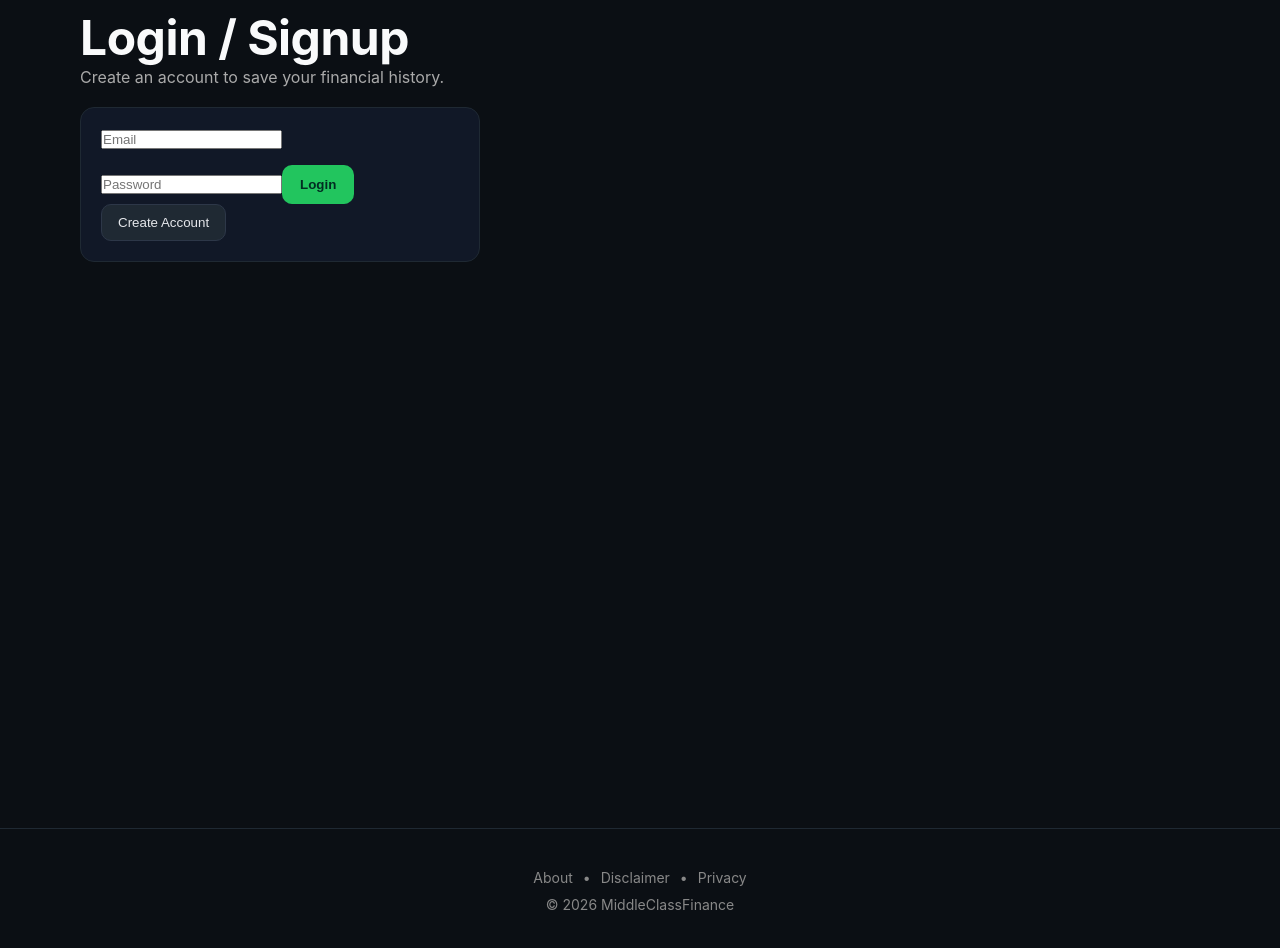
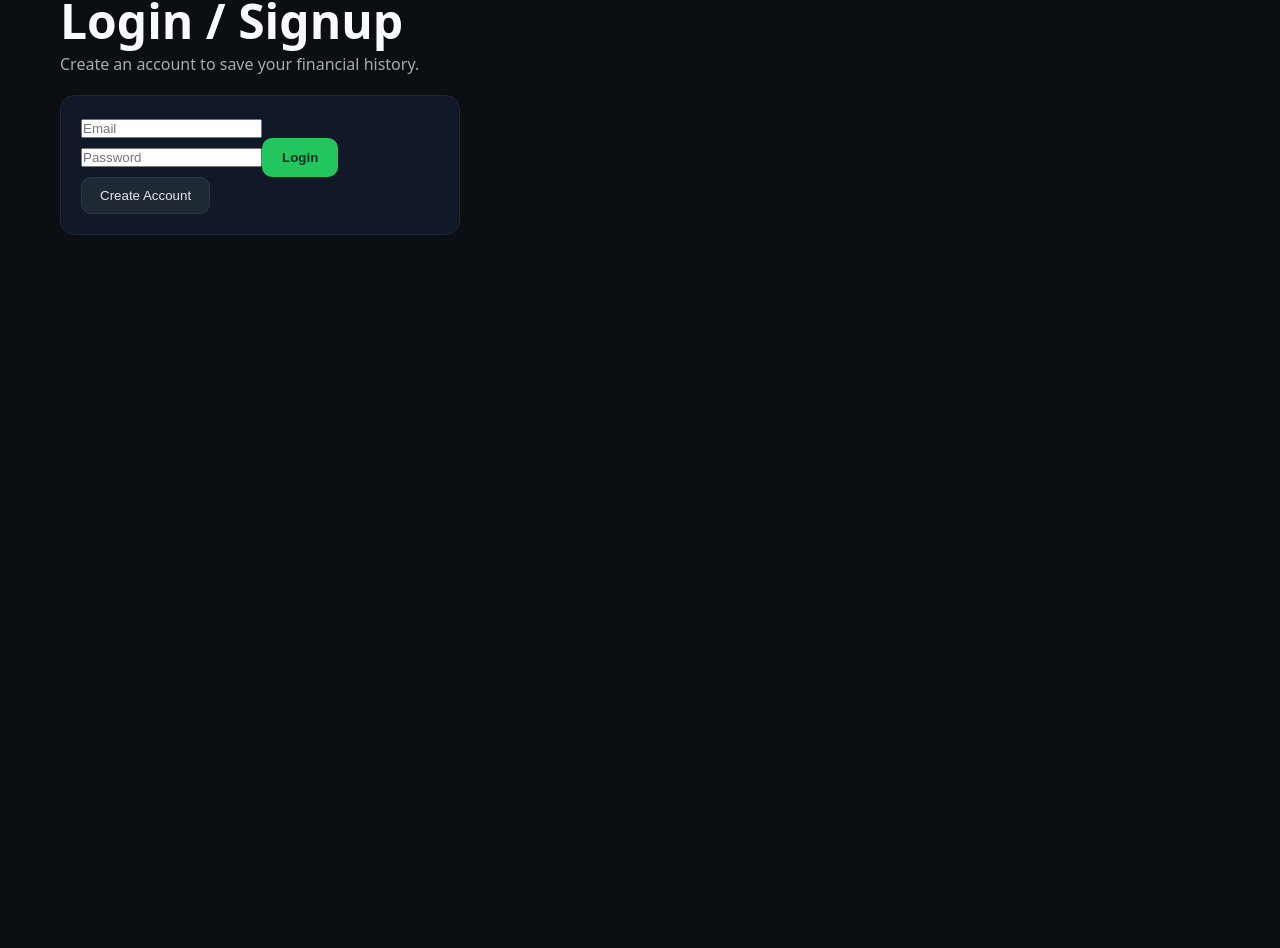
Before and after one commit to undercrypted-bator/middleclassfinance, a Next.js app: page /login in a window 1280 px wide. Shown: the part 52-1000 px from the top of the page. After the commit the page ends 800 px from the top, so only its background shows below. Built offline with nearby package versions, Linux system fonts and the light colour scheme; no server answers.

Commit message:
Fix: reset UI to stable base with clean layout and CSS

```diff
--- a/app/globals.css
+++ b/app/globals.css
@@ -4,14 +4,13 @@
   margin: 0;
 }
 
-html,
-body {
-  max-width: 100vw;
-  overflow-x: hidden;
+html, body {
+  width: 100%;
+  min-height: 100%;
   background: #0b0f14;
   color: #e5e7eb;
-  font-family: -apple-system, BlinkMacSystemFont, "Segoe UI", Roboto,
-    Helvetica, Arial, sans-serif;
+  font-family: system-ui, -apple-system, BlinkMacSystemFont, "Segoe UI",
+    Roboto, Helvetica, Arial, sans-serif;
 }
 
 a {
@@ -19,36 +18,28 @@ a {
   text-decoration: none;
 }
 
+main {
+  max-width: 1200px;
+  margin: 0 auto;
+  padding: 40px 20px;
+}
+
+/* Headings */
 h1, h2, h3 {
   color: #f9fafb;
   font-weight: 700;
-  letter-spacing: -0.5px;
 }
 
-h1 {
-  font-size: 48px;
-}
+h1 { font-size: 48px; }
+h2 { font-size: 28px; margin-top: 40px; }
 
-h2 {
-  font-size: 28px;
-  margin-top: 40px;
-  border-bottom: 2px solid #22c55e;
-  padding-bottom: 6px;
-  display: inline-block;
-}
-
-main {
-  padding: 60px 80px;
-  min-height: 100vh;
-}
-
+/* Buttons */
 .button-primary {
-  margin-top: 16px;
   background: #22c55e;
   color: #022c22;
-  padding: 12px 18px;
+  padding: 12px 20px;
+  border-radius: 10px;
   border: none;
-  border-radius: 10px;
   font-weight: 600;
   cursor: pointer;
 }
@@ -56,12 +47,13 @@ main {
 .button-secondary {
   background: #1f2933;
   color: #e5e7eb;
-  padding: 10px 16px;
+  padding: 10px 18px;
+  border-radius: 10px;
   border: 1px solid #2d3748;
-  border-radius: 10px;
   cursor: pointer;
 }
 
+/* Cards */
 .card {
   background: #111827;
   border: 1px solid #1f2933;
--- a/app/layout.tsx
+++ b/app/layout.tsx
@@ -3,64 +3,14 @@ import { Analytics } from "@vercel/analytics/react"
 
 export const metadata = {
   title: "MiddleClassFinance",
-  description: "Real money advice for real Indian salaries.",
-  openGraph: {
-    title: "MiddleClassFinance",
-    description: "Real money advice for real Indian salaries.",
-    url: "https://middleclassfinance.vercel.app",
-    siteName: "MiddleClassFinance",
-    images: [
-      {
-        url: "https://middleclassfinance.vercel.app/MIDDLECLASSFINANCE.png",
-        width: 1200,
-        height: 630,
-        alt: "MiddleClassFinance Preview"
-      }
-    ],
-    type: "website"
-  },
-  twitter: {
-    card: "summary_large_image",
-    title: "MiddleClassFinance",
-    description: "Real money advice for real Indian salaries.",
-    images: ["https://middleclassfinance.vercel.app/MIDDLECLASSFINANCE.png"]
-  }
+  description: "Real money advice for real Indian salaries."
 }
 
-export default function RootLayout({
-  children,
-}: {
-  children: React.ReactNode
-}) {
+export default function RootLayout({ children }: { children: React.ReactNode }) {
   return (
     <html lang="en">
       <body>
         {children}
-
-        {/* FOOTER */}
-        <footer
-          style={{
-            marginTop: "80px",
-            padding: "40px 20px",
-            borderTop: "1px solid #1f2933",
-            textAlign: "center",
-            color: "#888",
-            fontSize: "14px"
-          }}
-        >
-          <div style={{ marginBottom: "10px" }}>
-            <a href="/about" style={{ margin: "0 10px" }}>About</a>
-            •
-            <a href="/disclaimer" style={{ margin: "0 10px" }}>Disclaimer</a>
-            •
-            <a href="/privacy" style={{ margin: "0 10px" }}>Privacy</a>
-          </div>
-
-          <div>
-            © {new Date().getFullYear()} MiddleClassFinance
-          </div>
-        </footer>
-
         <Analytics />
       </body>
     </html>
```
